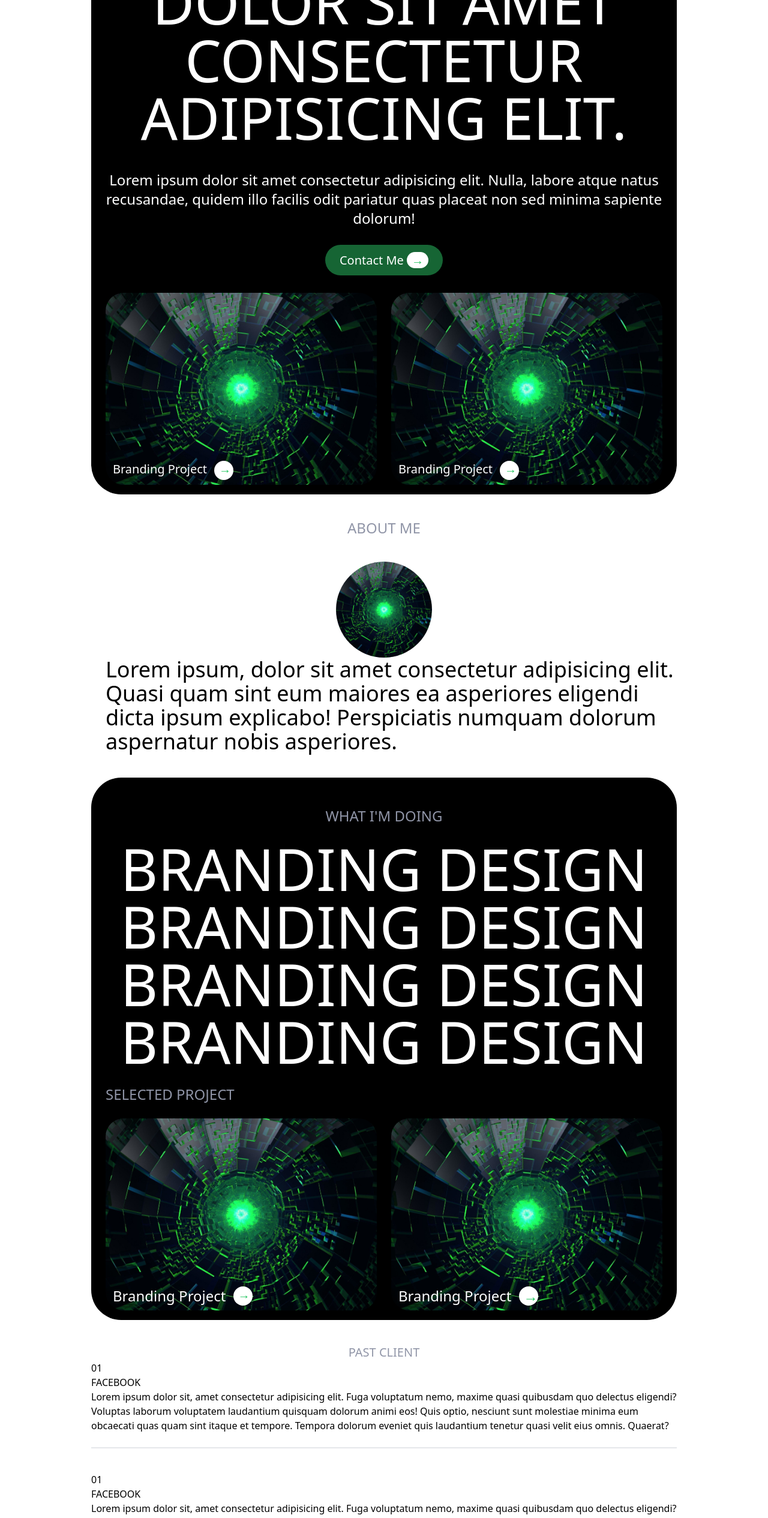
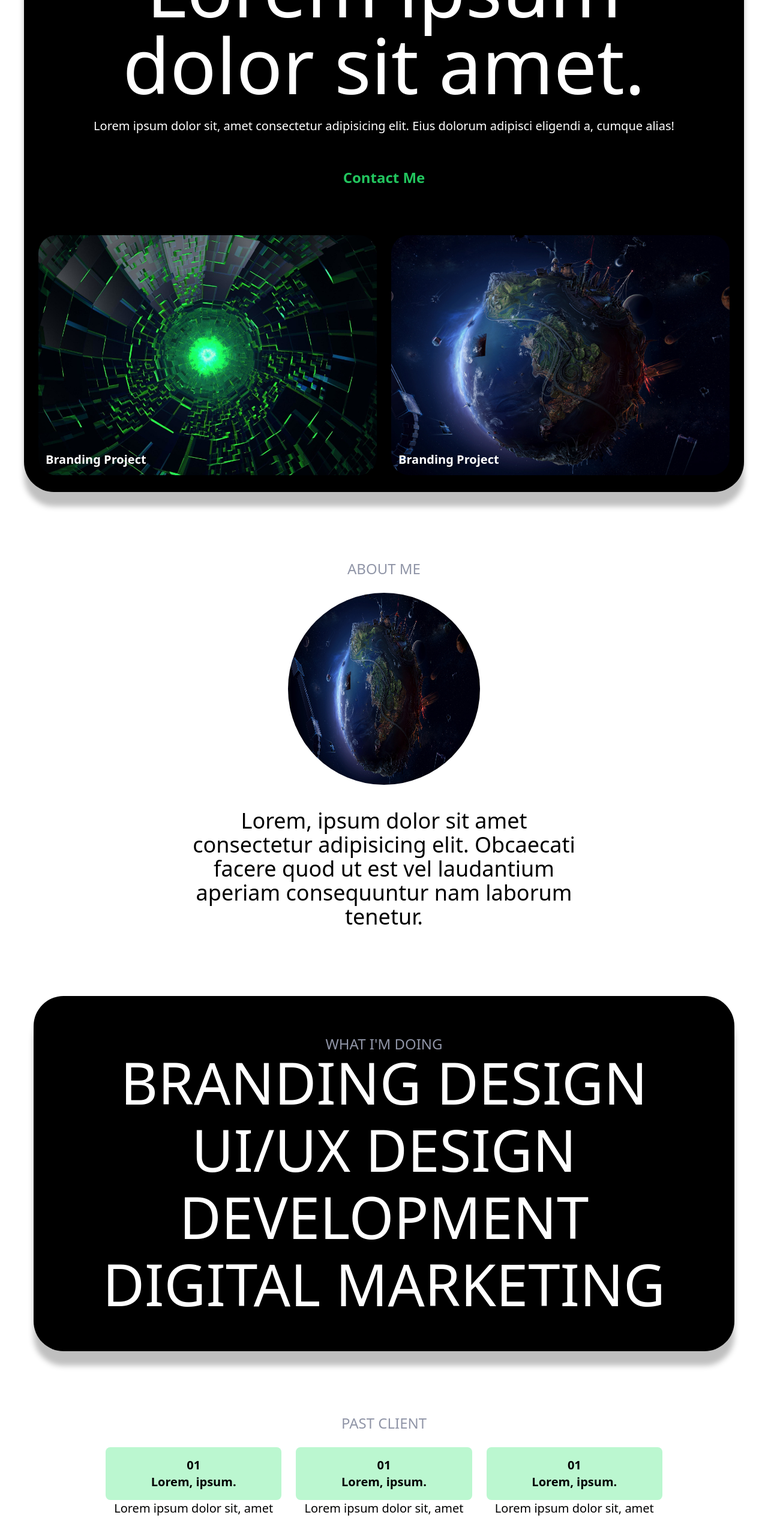
Before and after one commit to Nyamato023/Portfolio, a website: page index.html in a window 1280 px wide. Shown: the part 240-2770 px from the top of the page at 60% size. Drawn offline with nearby package versions, Linux system fonts and the light colour scheme.

Commit message:
added all the spacing and backgrounds

```diff
--- a/index.html
+++ b/index.html
@@ -5,6 +5,8 @@
     <meta name="viewport" content="width=device-width, initial-scale=1.0" />
     <title>Portfolio</title>
     <link rel="stylesheet" href="./src/output.css" />
+    <link rel="stylesheet" href="https://cdn.jsdelivr.net/npm/aos@2.3.4/dist/aos.css">
+
   </head>
   <body>
     <!-- navigation bar -->
@@ -12,7 +14,7 @@
       <div class="relative p-6">
         <a href="#" class="hover:text-darkGrayishBlue mr-24">HOME</a>
         <a href="#" class="hover:text-darkGrayishBlue mr-24">WORKS</a>
-        <a href="#" class="hover:text-darkGrayishBluemr mr-24">ABOUT</a>
+        <a href="#" class="hover:text-darkGrayishBlue mr-24">ABOUT</a>
         <a
           href="mailto:nyamatoelton@gmail.com?subject=Job Hiring"
           class="hover:text-darkGrayishBlue"
@@ -22,202 +24,155 @@
     </nav>
 
     <!-- profile section -->
-    <section id="profile">
-      <div class="p-6 rounded-[50px] container mx-auto relative bg-black text-white text-xl">
-        <div class="text-center">
-          <h1 class="uppercase text-8xl">
-            Lorem ipsum dolor sit amet consectetur adipisicing elit.
-          </h1>
-          <p class="text-2xl mt-10">
-            Lorem ipsum dolor sit amet consectetur adipisicing elit. Nulla,
-            labore atque natus recusandae, quidem illo facilis odit pariatur
-            quas placeat non sed minima sapiente dolorum!
-          </p>
-          <div class="my-10 justify-center items-center text-center">
-            <a href="mailto:nyamatoelton@gmail.com?subject=Job Hiring" class="px-6 py-3 rounded-full bg-green-800 bg-opactiy-50 group transition-all hover:bg-white hover:text-green-500 "
-              >Contact Me
-               <span class="text-green-500 bg-white rounded-full px-2 font-semibold hover:">&rarr;</span></a
-            >
+    <div data-aos="fade-up">
+      <!-- background container -->
+      <div class="">
+         <!--content  -->
+        <div class="my-10 p-6 py-10 shadowed-section space-y-10 bg-black rounded-[50px] text-white mx-10">
+          <!-- upper section -->
+          <div class="space-y-14">
+            <!-- text -->
+             <div class="text-center px-6 space-y-6">
+              <h1 class="text-7xl md:text-9xl">Lorem ipsum <br> dolor sit amet.</h1>
+              <p class="text-xl px-10">Lorem ipsum dolor sit, amet consectetur adipisicing elit. Eius dolorum adipisci eligendi a, cumque alias!</p>
+             </div>
+
+             <!-- button -->
+              <div class="text-center">
+                <a href="#" class="text-2xl text-green-500 hover:bg-green-800 hover:text-white font-bold rounded-full p-3">Contact Me</a>
+              </div>
           </div>
-        </div>
-        <!-- projects -->
-        <div class="flex flex-col mx-auto md:flex-row space-y-6 md:space-y-0 md:space-x-6">
-          <!-- first -->
-          <div class="">
-            <img
-              class="object-cover h-80 rounded-[30px]"
-              src="img/pic1.jpg"
-              alt=""
-            />
-            <div class="flex -mt-10 w-22 ">
-              <h3 class="mx-3">Branding Project</h3>
-              <a href="#" class="text-green-500 bg-white px-2 w-8 h-8 rounded-full"> <span class="">&rarr;</span></a>
+
+          <!-- lower section/project photos -->
+          <div class="flex flex-col md:flex-row space-y-6 md:space-y-0 md:space-x-6 pt-10">
+            <!-- First Image Container -->
+            <div class="w-full">
+              <img src="img/pic1.jpg" alt="Branding Project" class="rounded-[30px] h-[400px] w-full object-cover">
+              <h3 class="ml-3 -mt-10 text-xl text-white font-bold">Branding Project</h3>
+            </div>
+
+            <!-- Second Image Container -->
+            <div class="w-full">
+              <img src="img/pic2.jpg" alt="Branding Project" class="rounded-[30px] h-[400px] w-full object-cover">
+              <h3 class="ml-3 -mt-10 text-xl text-white font-bold">Branding Project</h3>
             </div>
           </div>
 
-          <!-- second -->
-          <div class="">
-            <img
-              class="object-cover h-80 overflow-hidden rounded-[30px]"
-              src="img/pic1.jpg"
-              alt=""
-            />
-            <div class="flex -mt-10 w-22">
-              <h3 class="mx-3">Branding Project</h3>
-              <a href="#" class="text-green-500 bg-white px-2 w-8 h-8 rounded-full"> <span class="">&rarr;</span></a>
-            </div>
-          </div>
         </div>
       </div>
-    </section>
+    </div>
 
     <!-- about me section-->
-    <section id="about-me">
-      <div class="relative container mx-auto my-10">
-        <h2 class="text-center text-darkGrayishBlue text-2xl">ABOUT ME</h2>
-        <div class="flex flex-col items-center mt-10 space-x-6">
-          <img
-            src="./img/pic1.jpg"
-            alt="profile-photo"
-            class="w-40 h-40 rounded-full object-cover"
-          />
-          <p class="text-center text-4xl md:text-start">
-            Lorem ipsum, dolor sit amet consectetur adipisicing elit. Quasi quam
-            sint eum maiores ea asperiores eligendi dicta ipsum explicabo!
-            Perspiciatis numquam dolorum aspernatur nobis asperiores.
-          </p>
+    <div data-aos="fade-up" class="flex flex-col space-y-10 mt-28 mx-auto">
+      <!-- upper div -->
+       <div class="space-y-6">
+        <p class="uppercase text-darkGrayishBlue text-center text-2xl">About Me</p>
+        <img src="img/pic2.jpg" alt="" class="shadowed section h-80 w-80 rounded-full mx-auto">
+       </div>
+
+       <!-- profile description -->
+        <h3 class="md:w-1/2 text-4xl text-center mx-auto">Lorem, ipsum dolor sit amet consectetur adipisicing elit. Obcaecati facere quod ut est vel laudantium aperiam consequuntur nam laborum tenetur.</h3>
+    </div>
+
+    <!-- expertise section -->
+    <div data-aos="fade-up" class="mt-24 space-y-8 p-4">
+      <!-- content -->
+      <div class="bg-black shadowed-section rounded-[50px] py-16 mx-10">
+          <!-- title -->
+        <div class="text-2xl text-center text-darkGrayishBlue uppercase">
+          <p>What I'm Doing</p>
+        </div>
+        <!-- list -->
+        <div class="text-7xl text-white md:text-8xl text-center uppercase space-y-4">
+          <ul>Branding Design</ul>
+          <ul>UI/UX Design</ul>
+          <ul>Development</ul>
+          <ul>Digital Marketing</ul>
         </div>
       </div>
-    </section>
 
-    <!-- expertise section -->
-    <section id="expertise">
-      <!-- container -->
-       <div class="container mx-auto mt-10 p-6 rounded-[50px] bg-black text-white text-2xl">
-        <div class="p-6">
-          <h2 class="text-center text-darkGrayishBlue">WHAT I'M DOING</h2>
+      <!-- selected project
+       <div class="space-y-4">
+        <div class="text-2xl text-center text-darkGrayishBlue uppercase">
+          <p>Selected Project</p>
         </div>
 
-        <div class="text-8xl text-center">
-          <ul>
-            <li>BRANDING DESIGN</li>
-            <li>BRANDING DESIGN</li>
-            <li>BRANDING DESIGN</li>
-            <li>BRANDING DESIGN</li>
-          </ul>
+        <div class="p-4">
+          <img src="img/pic1.jpg" alt="" class="mx-auto w-10/12 rounded-[30px]">
         </div>
+       </div> -->
+    </div>
 
-        <div class="">
-          <h3 class="text-darkGrayishBlue py-6">SELECTED PROJECT</h3>
+    <!-- past client section -->
+    <section id="clients" data-aos="fade-up" class="mx-auto">
+      <div class="container  mx-auto mt-10 p-6">
+        <!-- heading -->
+        <h2 class="text-center text-darkGrayishBlue text-2xl p-6">PAST CLIENT</h3>
+          <div class="flex flex-col md:space-x-6 md:flex-row">
+            <!-- list 1 div -->
+            <div class="border-b-2 border-green-200 mb-10 pb-6 md:text-center text-xl md:w-1/3">
+                <div class="bg-green-200 rounded-lg p-4 font-bold">
+                  <div>01</div>
+                  <h3>Lorem, ipsum.</h3>
+                </div>
+                <p class="">
+                  Lorem ipsum dolor sit, amet consectetur adipisicing elit. Fuga
+                  voluptatum nemo, maxime quasi quibusdam quo delectus eligendi?
+                  Voluptas laborum voluptatem laudantium quisquam dolorum animi eos!
 
-          <!-- projects -->
-          <div class="flex flex-col md:flex-row md:space-x-6 space-y-6 md:space-y-0">
-            <!-- first -->
-            <div class="">
-              <img
-                class="object-cover  h-80 overflow-hidden rounded-[30px]"
-                src="img/pic1.jpg"
-                alt=""
-              />
-              <div class="flex -mt-10">
-                <h3 class="mx-3">Branding Project</h3>
-                <a href="#" class="text-green-500 text-xl bg-white px-2 w-8 h-8 rounded-full"> <span class="">&rarr;</span></a>
-              </div>
+                </p>
             </div>
 
-            <!-- second -->
-            <div class="">
-              <img
-                class="object-cover h-80 overflow-hidden rounded-[30px]"
-                src="img/pic1.jpg"
-                alt=""
-              />
-              <div class="flex -mt-10">
-                <h3 class="mx-3">Branding Project</h3>
-                <a href="#" class="text-green-500 bg-white px-2 w-8 h-8 rounded-full"> <span class="">&rarr;</span></a>
+            <div class="border-b-2 border-green-200 mb-10 pb-6 md:text-center text-xl md:w-1/3">
+              <div class="bg-green-200 rounded-lg p-4 font-bold">
+                <div>01</div>
+                <h3>Lorem, ipsum.</h3>
               </div>
-            </div>
+              <p class="">
+                Lorem ipsum dolor sit, amet consectetur adipisicing elit. Fuga
+                voluptatum nemo, maxime quasi quibusdam quo delectus eligendi?
+                Voluptas laborum voluptatem laudantium quisquam dolorum animi eos!
+
+              </p>
           </div>
-        </div>
-       </div>
 
-    </section>
-
-    <!-- past client section -->
-    <section id="clients">
-      <div class="container mx-auto mt-10">
-        <!-- heading -->
-        <h2 class="text-center text-darkGrayishBlue text-xl">PAST CLIENT</h3>
-        <!-- list 1 div -->
-        <div class="border-b-2 mb-10 pb-6">
-            <div class="">
-              <div class="">01</div>
-              <h3 class="">FACEBOOK</h3>
+          <div class="border-b-2 border-green-200 mb-10 pb-6 md:text-center text-xl md:w-1/3">
+            <div class="bg-green-200 rounded-lg p-4 font-bold">
+              <div>01</div>
+              <h3>Lorem, ipsum.</h3>
             </div>
             <p class="">
               Lorem ipsum dolor sit, amet consectetur adipisicing elit. Fuga
               voluptatum nemo, maxime quasi quibusdam quo delectus eligendi?
               Voluptas laborum voluptatem laudantium quisquam dolorum animi eos!
-              Quis optio, nesciunt sunt molestiae minima eum obcaecati quas quam
-              sint itaque et tempore. Tempora dolorum eveniet quis laudantium
-              tenetur quasi velit eius omnis. Quaerat?
+
             </p>
         </div>
-
-        <!-- list 2 div -->
-        <div class="border-b-2 mb-10 pb-6">
-          <div class="">
-            <div class="">01</div>
-            <h3 class="">FACEBOOK</h3>
-          </div>
-          <p class="">
-            Lorem ipsum dolor sit, amet consectetur adipisicing elit. Fuga
-            voluptatum nemo, maxime quasi quibusdam quo delectus eligendi?
-            Voluptas laborum voluptatem laudantium quisquam dolorum animi eos!
-            Quis optio, nesciunt sunt molestiae minima eum obcaecati quas quam
-            sint itaque et tempore. Tempora dolorum eveniet quis laudantium
-            tenetur quasi velit eius omnis. Quaerat?
-          </p>
+        </div>
         </div>
 
-      <!-- list 3 div -->
-        <div class="border-b-2 mb-10 pb-6">
-          <div class="">
-            <div class="">01</div>
-            <h3 class="">FACEBOOK</h3>
-          </div>
-          <p class="">
-            Lorem ipsum dolor sit, amet consectetur adipisicing elit. Fuga
-            voluptatum nemo, maxime quasi quibusdam quo delectus eligendi?
-            Voluptas laborum voluptatem laudantium quisquam dolorum animi eos!
-            Quis optio, nesciunt sunt molestiae minima eum obcaecati quas quam
-            sint itaque et tempore. Tempora dolorum eveniet quis laudantium
-            tenetur quasi velit eius omnis. Quaerat?
-          </p>
-        </div>
-    </div>
     </section>
     <!-- footer section -->
-     <footer class="bg-black text-white text-xl p-6 rounded-t-[50px]">
+     <footer data-aos="fade-up" class="bg-black text-white text-xl p-6 rounded-t-[50px]">
       <!-- CTA -->
-      <div class="border-b-2">
+      <div class="py-6">
         <h2 class="text-5xl text-center">Have a Cool Project?</h2>
 
         <div class="my-10 justify-center items-center text-center">
           <a href="mailto:nyamatoelton@gmail.com?subject=Job Hiring" class="px-6 py-3 rounded-full bg-green-800 bg-opactiy-50 group transition-all hover:bg-white hover:text-green-500 "
             >Contact Me
-             <span class="text-green-500 bg-white rounded-full px-2 font-semibold hover:">&rarr;</span></a
+             </a
           >
         </div>
       </div>
 
-      <div class="container mx-auto flex flex-col items-center mt-10 space-x-6 md:flex-row">
+      <div class="flex flex-col mt-10 space-x-6 items-center text-center space-y-6">
         <img
           src="./img/pic1.jpg"
           alt="profile-photo"
           class="w-36 h-36 rounded-full object-cover"
         />
-        <p class="text-center md:text-justify">
+        <p class="w-1/2">
           Lorem ipsum dolor sit, amet consectetur adipisicing elit. Ipsam veritatis pariatur eaque.
         </p>
       </div>
@@ -246,6 +201,15 @@
       </div>
      </footer>
 
-
+     <script src="https://cdn.jsdelivr.net/npm/aos@2.3.4/dist/aos.js"></script>
+     <script>
+       AOS.init
+      ({
+          duration: 1000, // Animation duration (1 second)
+          easing: 'ease-in-out', // Smooth transition easing
+          offset: 120, // Start the animation when 120px of the element is visible
+          once: true // Animate only once when scrolling down
+      });
+     </script>
   </body>
 </html>
--- a/src/input.css
+++ b/src/input.css
@@ -71,3 +71,8 @@
 .open .hamburger-bottom {
   transform: rotate(-45deg) translateY(6px) translate(-6px);
 }
+
+
+.shadowed-section {
+  box-shadow: 0 24px 10px rgba(0, 0, 0, 0.25); /* This creates the shadow */
+}
```
Also changed, not shown: src/output.css.
